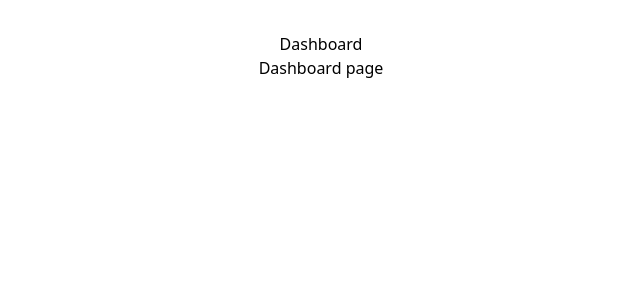
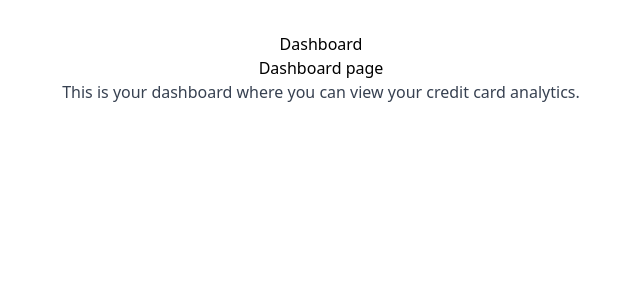
Before and after one commit to Aman-codde/credit-card-analytics, a React (Vite) app in the folder frontend/: page /dashboard in a window 1280 px wide. Shown: the top 300 px of the page, without its empty margins (319-959 px from the left). Built offline with nearby package versions, Linux system fonts and the light colour scheme.

Commit message:
docs(dashboard): add descriptive text to dashboard page

```diff
--- a/frontend/src/pages/Dashboard.jsx
+++ b/frontend/src/pages/Dashboard.jsx
@@ -1,7 +1,8 @@
 const Dashboard = () => {
     return(
         <div>
-            Dashboard page
+            <h1>Dashboard page</h1>
+            <p className="text-gray-700">This is your dashboard where you can view your credit card analytics.</p>
         </div>
     )
 }
```
